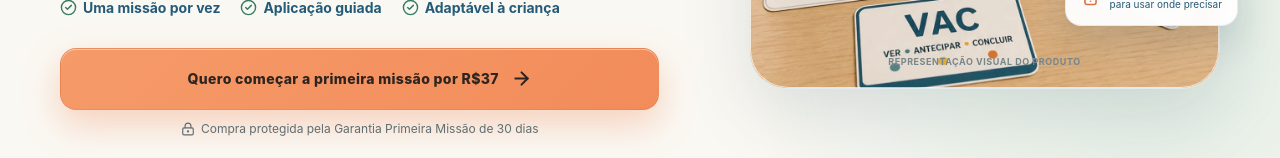
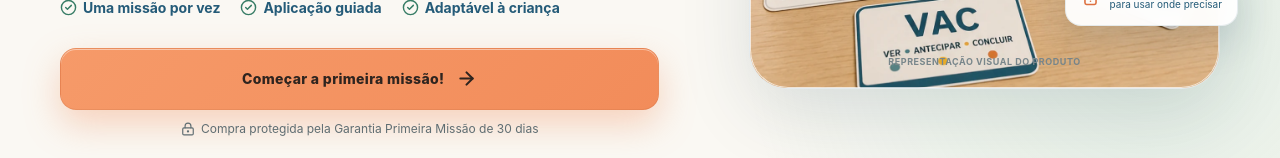
Before and after one commit to yWez/projeto-missao-aprender, a Next.js app: page / in a window 1280 px wide. Shown: the part 767-925 px from the top of the page. Built offline with nearby package versions, Linux system fonts and the light colour scheme.

Commit message:
Update page.tsx

```diff
--- a/app/page.tsx
+++ b/app/page.tsx
@@ -36,7 +36,7 @@ import {
 
 // Substitua pelo link oficial do checkout antes da abertura das vendas.
 const checkoutHref = "#oferta";
-const ctaLabel = "Quero começar a primeira missão por R$37";
+const ctaLabel = "Começar a primeira missão!";
 
 function Reveal({ children, className = "" }: { children: ReactNode; className?: string }) {
   const reduceMotion = useReducedMotion();
```
